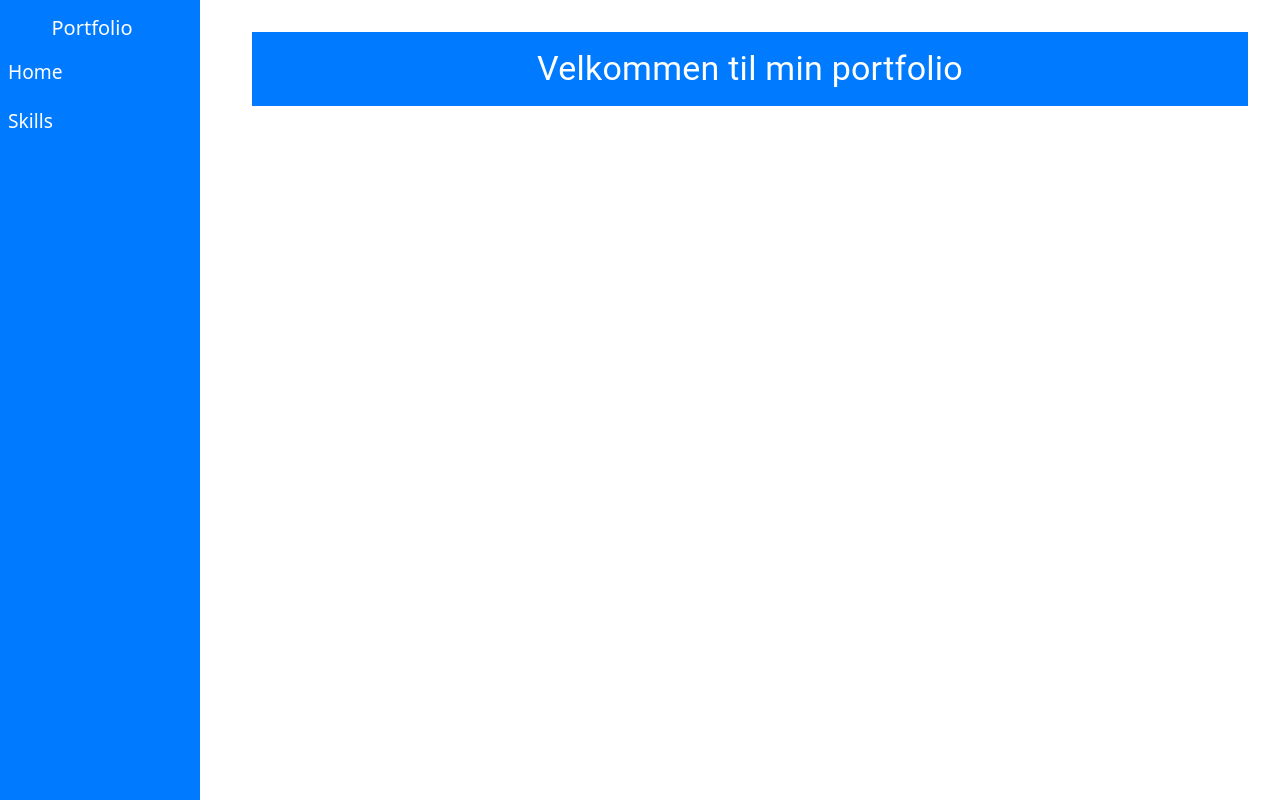
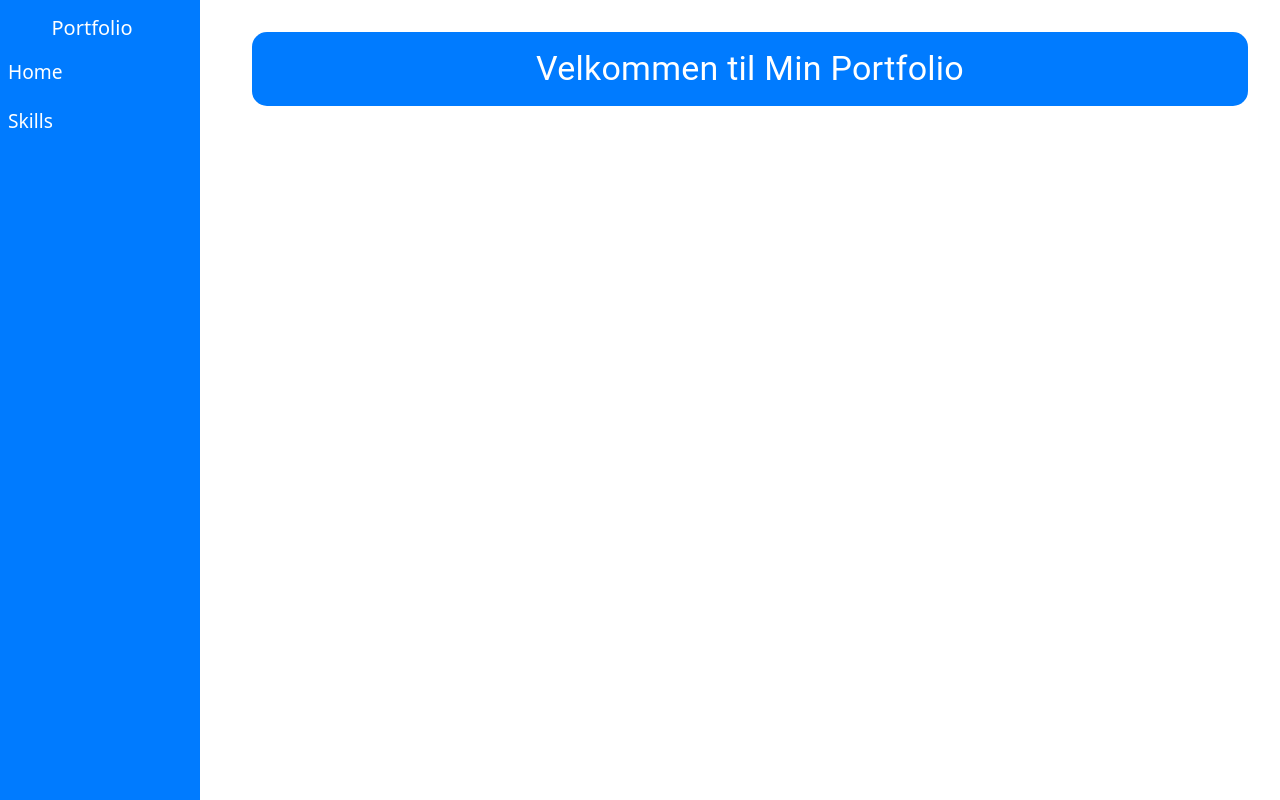
Before and after one commit to Rex77pro/Kronborg, a React (Create React App) app: page / in a window 1280 px wide. Built offline with nearby package versions, Linux system fonts and the light colour scheme.

Commit message:
Feat(Layout): Round Corners

```diff
--- a/src/Pages/HomePage/HomePage.css
+++ b/src/Pages/HomePage/HomePage.css
@@ -20,3 +20,9 @@ body, html {
     /* Juster eventuelt padding efter behov */
     overflow: hidden; /* Skjul eventuelle utilsigtede scrollbars */
   }
+
+  .header {
+    background-color: #007bff;
+    padding: 1rem;
+    border-radius: 15px; /* Blødgør hjørnerne */
+  }
--- a/src/Pages/HomePage/HomePage.js
+++ b/src/Pages/HomePage/HomePage.js
@@ -1,69 +1,18 @@
 import React from "react";
 import "./HomePage.css";
-import { Container, Row, Col } from "react-bootstrap";
+import { Container} from "react-bootstrap";
 import { Typography } from "@mui/material";
 
 const HomePage = () => {
     return (
         <div className="homepage">
-            <header style={{ backgroundColor: "#007bff", padding: "1rem" }}>
+            <header className="header">
                 <Container>
                     <Typography variant="h4" style={{ color: "white", textAlign: "center" }}>
-                        Velkommen til min portfolio
+                        Velkommen til Min Portfolio
                     </Typography>
                 </Container>
             </header>
-
-            <main>
-                <Container style={{padding: "2rem"}}>
-                    <Row className="text-center">
-                        <Col>
-                            {/* <Typography variant="h2" gutterBottom>
-                                Byg flotte brugergrænseflader med React
-                            </Typography>
-                            <Typography variant="body1" style={{ marginBottom: "1.5rem" }}>
-                                Vi kombinerer kraften i Material-UI og Bootstrap for at skabe smukke og funktionelle designs.
-                            </Typography>
-                            <Button variant="primary" size="lg">
-                                Kom i gang
-                            </Button> */}
-                        </Col>
-                    </Row>
-                </Container>
-            </main>
-
-            <section style={{ padding: "2rem 0" }}>
-                <Container>
-                    <Row>
-                        {/* {[1, 2, 3].map((item) => (
-                            <Col md={4} key={item} className="mb-4">
-                                <Card>
-                                    <CardContent>
-                                        <Typography variant="h5" component="div">
-                                            Funktion {item}
-                                        </Typography>
-                                        <Typography variant="body2" color="text.secondary">
-                                            Her er en kort beskrivelse af denne funktion. Den er nem at bruge og meget effektiv.
-                                        </Typography>
-                                    </CardContent>
-                                    <CardActions>
-                                        <Button variant="outline-primary">Læs mere</Button>
-                                    </CardActions>
-                                </Card>
-                            </Col>
-                        ))} */}
-                    </Row>
-                </Container>
-            </section>
-
-            {/* Footer */}
-            <footer className="footer">
-                <Container>
-                    <Typography variant="body2" style={{ color: "white", textAlign: "center" }}>
-                        © 2024 Min React App. Alle rettigheder forbeholdt.
-                    </Typography>
-                </Container>
-            </footer>
         </div>
     );
 };
```
